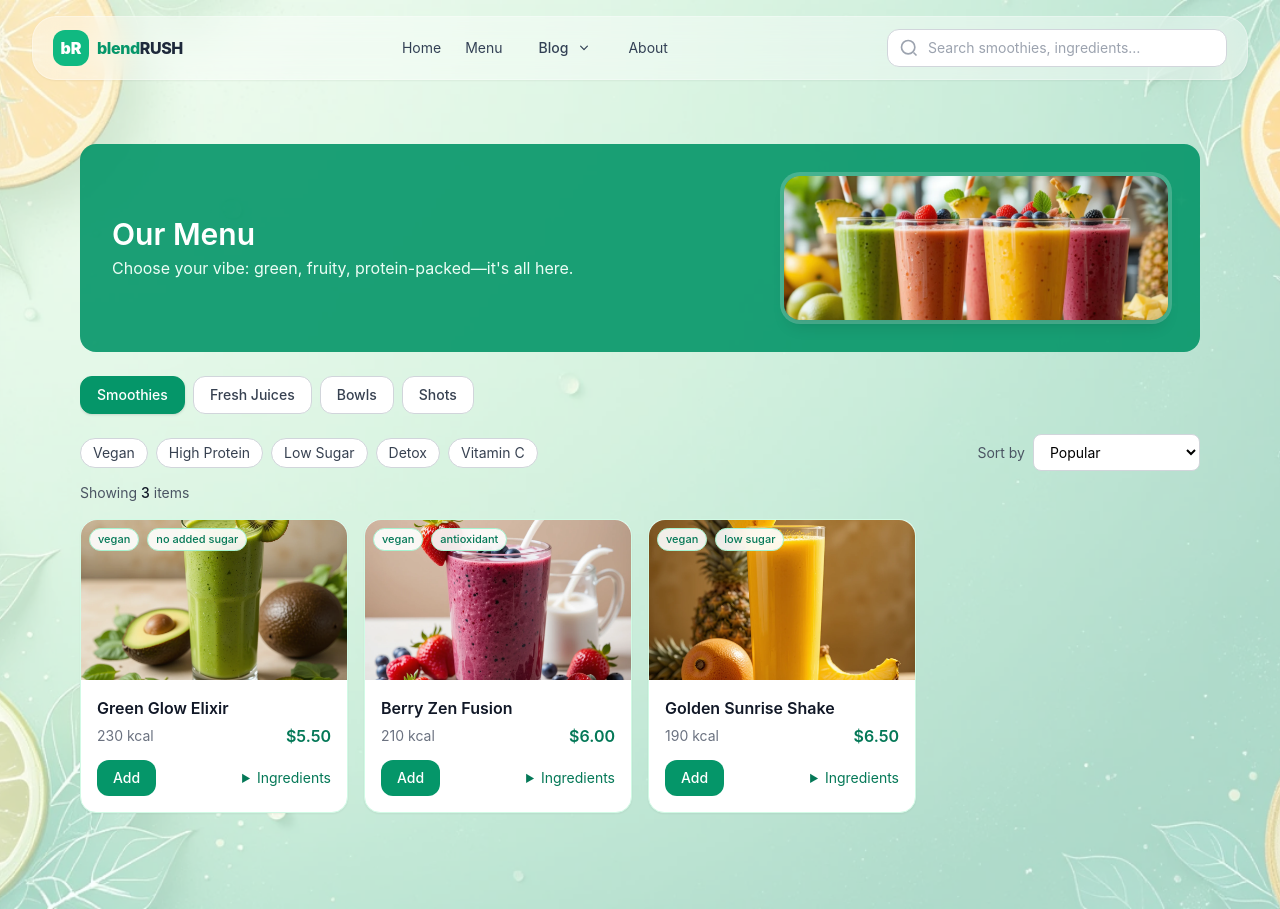
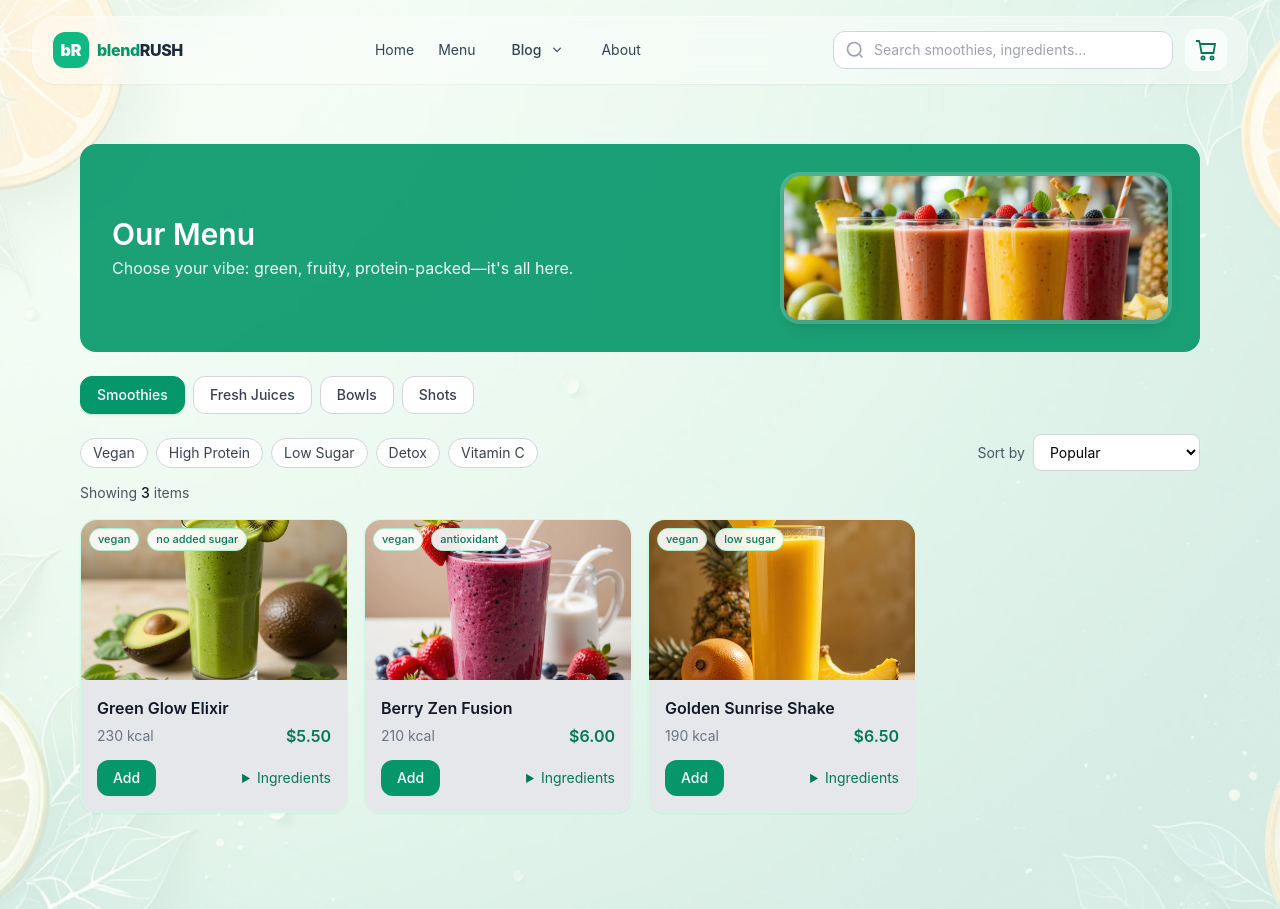
Before and after one commit to BlendRush/frontend, a React (Create React App) app: page /menu in a window 1280 px wide. Built offline with nearby package versions, Linux system fonts and the light colour scheme.

Commit message:
Cart Added

```diff
--- /dev/null
+++ b/src/Component/CartContext.jsx
@@ -0,0 +1,68 @@
+import React, { createContext, useContext, useEffect, useMemo, useReducer } from "react";
+
+const CartContext = createContext(undefined);
+const initialState = { items: [] }; // each item: { id, name, price, image, qty }
+
+function reducer(state, action) {
+  switch (action.type) {
+    case "ADD": {
+      const { item, qty = 1 } = action;
+      const i = state.items.findIndex((x) => x.id === item.id);
+      const items = i >= 0
+        ? state.items.map((x) => x.id === item.id ? { ...x, qty: (x.qty || 0) + qty } : x)
+        : [...state.items, { ...item, qty }];
+      return { ...state, items };
+    }
+    case "SET_QTY": {
+      const { id, qty } = action;
+      const items = state.items
+        .map((x) => (x.id === id ? { ...x, qty } : x))
+        .filter((x) => (x.qty || 0) > 0);
+      return { ...state, items };
+    }
+    case "REMOVE":
+      return { ...state, items: state.items.filter((x) => x.id !== action.id) };
+    case "CLEAR":
+      return initialState;
+    default:
+      return state;
+  }
+}
+
+export function CartProvider({ children, storageKey = "cart:v1" }) {
+  const [state, dispatch] = useReducer(
+    reducer,
+    initialState,
+    (init) => {
+      if (typeof window === "undefined") return init;
+      try { return JSON.parse(localStorage.getItem(storageKey)) || init; } catch { return init; }
+    }
+  );
+
+  useEffect(() => {
+    if (typeof window === "undefined") return;
+    try { localStorage.setItem(storageKey, JSON.stringify(state)); } catch {}
+  }, [state, storageKey]);
+
+  const value = useMemo(() => {
+    const count = state.items.reduce((n, i) => n + (i.qty || 0), 0);
+    const subtotal = state.items.reduce((s, i) => s + (i.price || 0) * (i.qty || 0), 0);
+    return {
+      items: state.items,
+      count,
+      subtotal,
+      addItem: (item, qty = 1) => dispatch({ type: "ADD", item, qty }),
+      setQty: (id, qty) => dispatch({ type: "SET_QTY", id, qty }),
+      removeItem: (id) => dispatch({ type: "REMOVE", id }),
+      clear: () => dispatch({ type: "CLEAR" }),
+    };
+  }, [state]);
+
+  return <CartContext.Provider value={value}>{children}</CartContext.Provider>;
+}
+
+export function useCart() {
+  const ctx = useContext(CartContext);
+  if (!ctx) throw new Error("useCart must be used within CartProvider");
+  return ctx;
+}
--- a/src/Component/N-SearchBar.js
+++ b/src/Component/N-SearchBar.js
@@ -1,16 +1,17 @@
 import React from "react";
 import Dropdown from "../Component/Dropdown";
+import { useCart } from "../Component/CartContext";
 
 export default function NavBar({ search = "", onSearchChange }) {
+  const { count } = useCart(); // <— live total qty
+
   return (
     <header className="fixed inset-x-0 top-0 z-50">
       <nav className="mx-auto max-w-7xl px-4 sm:px-6 lg:px-8">
         <div className="mt-4 flex items-center justify-between rounded-3xl border border-white/30 bg-white/40 px-5 py-3 backdrop-blur-md shadow-sm">
           {/* Logo */}
           <a href="/" className="flex items-center gap-2">
-            <span className="inline-grid place-items-center h-9 w-9 rounded-xl bg-emerald-500 text-white font-black">
-              bR
-            </span>
+            <span className="inline-grid place-items-center h-9 w-9 rounded-xl bg-emerald-500 text-white font-black">bR</span>
             <div className="leading-tight">
               <div className="text-base font-extrabold tracking-tight text-emerald-600">
                 blend<span className="text-slate-800">RUSH</span>
@@ -22,18 +23,17 @@ export default function NavBar({ search = "", onSearchChange }) {
           <div className="hidden md:flex items-center gap-6 text-sm">
             <a className="text-slate-700 hover:text-slate-900" href="#home">Home</a>
             <a className="text-slate-700 hover:text-slate-900" href="#menu">Menu</a>
-            <Dropdown
-              label="Blog"
-              items={[
+            <Dropdown label="Blog" items={[
               { label: "Latest", href: "#" },
               { label: "Recipes", href: "#" },
               { label: "Wellness", href: "#" },
-              ]}
-            />
+            ]}/>
             <a className="text-slate-700 hover:text-slate-900" href="#about">About</a>
           </div>
 
-          {/* Search (replaces Login/Sign Up) */}
+          {/* Search + Cart */}
+          <div className="flex items-center gap-3">
+            {/* Search */}
             <div className="hidden md:block w-[340px]">
               <div className="relative">
                 <input
@@ -42,22 +42,38 @@ export default function NavBar({ search = "", onSearchChange }) {
                   placeholder="Search smoothies, ingredients…"
                   className="w-full rounded-xl border border-gray-300 bg-white pl-10 pr-3 py-2 text-sm focus:outline-none focus:ring-2 focus:ring-emerald-500"
                 />
-              <svg
-                xmlns="http://www.w3.org/2000/svg"
-                viewBox="0 0 24 24"
+                <svg xmlns="http://www.w3.org/2000/svg" viewBox="0 0 24 24"
                      className="absolute left-3 top-1/2 -translate-y-1/2 h-5 w-5 text-gray-400"
-                fill="none"
-                stroke="currentColor"
-                strokeWidth="2"
-              >
+                     fill="none" stroke="currentColor" strokeWidth="2">
                   <circle cx="11" cy="11" r="8" />
                   <path d="m21 21-3.6-3.6" />
                 </svg>
               </div>
             </div>
+
+            {/* Cart button */}
+            <a
+              href="/cart"
+              className="relative grid place-items-center rounded-xl border border-white/30 bg-white/60 p-2 hover:bg-white/80 transition"
+              aria-label={`Cart${count ? `, ${count} item${count > 1 ? "s" : ""}` : ""}`}
+            >
+              <svg xmlns="http://www.w3.org/2000/svg" className="h-6 w-6 text-emerald-700"
+                   viewBox="0 0 24 24" fill="none" stroke="currentColor" strokeWidth="1.8">
+                <path d="M6 6h15l-1.5 9h-12z" />
+                <path d="M6 6l-1-3H2" />
+                <circle cx="9" cy="20" r="1.6" />
+                <circle cx="18" cy="20" r="1.6" />
+              </svg>
+              {count > 0 && (
+                <span className="absolute -top-1.5 -right-1.5 grid h-5 min-w-[1.25rem] place-items-center rounded-full bg-emerald-600 px-1.5 text-[11px] font-bold text-white shadow ring-1 ring-white">
+                  {count}
+                </span>
+              )}
+            </a>
+          </div>
         </div>
 
-        {/* Mobile search */}
+        {/* Mobile search (unchanged) */}
         <div className="md:hidden mt-3 px-1">
           <div className="relative">
             <input
@@ -66,14 +82,9 @@ export default function NavBar({ search = "", onSearchChange }) {
               placeholder="Search smoothies, ingredients…"
               className="w-full rounded-xl border border-gray-300 bg-white pl-10 pr-3 py-2 text-sm focus:outline-none focus:ring-2 focus:ring-emerald-500"
             />
-            <svg
-              xmlns="http://www.w3.org/2000/svg"
-              viewBox="0 0 24 24"
+            <svg xmlns="http://www.w3.org/2000/svg" viewBox="0 0 24 24"
                  className="absolute left-3 top-1/2 -translate-y-1/2 h-5 w-5 text-gray-400"
-              fill="none"
-              stroke="currentColor"
-              strokeWidth="2"
-            >
+                 fill="none" stroke="currentColor" strokeWidth="2">
               <circle cx="11" cy="11" r="8" />
               <path d="m21 21-3.6-3.6" />
             </svg>
--- a/src/Pages/Menu.jsx
+++ b/src/Pages/Menu.jsx
@@ -1,5 +1,7 @@
 import React, { useMemo, useState } from "react";
 import NavSearchBar from "../Component/N-SearchBar.js";
+import { useCart } from "../Component/CartContext"; // <-- NEW
+
 import AvocadoImg from "../assets/Avacado_S.png";
 import BerryImg from "../assets/Berry_S.png";
 import PinappleSImg from "../assets/pineapple_s.png";
@@ -12,12 +14,7 @@ import BannerImg from "../assets/Banner.png";
 import BgImg from "../assets/MBg.png";
 
 // ---- Sample data -----------------------------------------------------------
-const CATEGORIES = [
-  "Smoothies",
-  "Fresh Juices",
-  "Bowls",
-  "Shots",
-];
+const CATEGORIES = ["Smoothies", "Fresh Juices", "Bowls", "Shots"];
 
 const ITEMS = [
   {
@@ -37,7 +34,7 @@ const ITEMS = [
     price: 6.0,
     kcal: 210,
     tags: ["vegan", "antioxidant"],
-    image:BerryImg,
+    image: BerryImg,
     ingredients: ["Blueberry", "Strawberry", "Raspberry", "Oat milk", "Chia"],
   },
   {
@@ -47,7 +44,7 @@ const ITEMS = [
     price: 6.5,
     kcal: 190,
     tags: ["vegan", "low-sugar"],
-    image:PinappleSImg,
+    image: PinappleSImg,
     ingredients: ["Mango, Pineapple, Banana, Turmeric, Oat milk"],
   },
   {
@@ -57,7 +54,7 @@ const ITEMS = [
     price: 4.0,
     kcal: 120,
     tags: ["vitamin-c"],
-    image:OrangeImg,
+    image: OrangeImg,
     ingredients: ["Fresh orange, Lemon, Ginger, Honey, Water"],
   },
   {
@@ -67,7 +64,7 @@ const ITEMS = [
     price: 4.5,
     kcal: 130,
     tags: ["vegan", "detox"],
-    image:BeetImg,
+    image: BeetImg,
     ingredients: ["Beetroot, Carrot, Apple, Lemon, Mint leaves"],
   },
   {
@@ -77,7 +74,7 @@ const ITEMS = [
     price: 7.5,
     kcal: 380,
     tags: ["vegan", "protein"],
-    image:AcaiImg,
+    image: AcaiImg,
     ingredients: ["Acai", "Granola", "Banana", "Peanut butter", "Cacao nibs"],
   },
   {
@@ -87,7 +84,7 @@ const ITEMS = [
     price: 7.0,
     kcal: 340,
     tags: ["vegan", "omega-3"],
-    image:ChiaImg,
+    image: ChiaImg,
     ingredients: ["Chia", "Coconut milk", "Mango", "Pineapple", "Toasted coconut"],
   },
   {
@@ -97,7 +94,7 @@ const ITEMS = [
     price: 2.0,
     kcal: 25,
     tags: ["detox", "immunity"],
-    image:GingerImg,
+    image: GingerImg,
     ingredients: ["Ginger", "Lemon", "Honey"],
   },
 ];
@@ -135,6 +132,8 @@ export default function MenuPage() {
   const [sortBy, setSortBy] = useState("popular");
   const [toast, setToast] = useState(null);
 
+  const { addItem } = useCart(); // <-- NEW
+
   const toggleTag = (key) => {
     setActiveTags((prev) =>
       prev.includes(key) ? prev.filter((k) => k !== key) : [...prev, key]
@@ -170,7 +169,12 @@ export default function MenuPage() {
     return list;
   }, [category, search, activeTags, sortBy]);
 
+  // Add to cart + keep your toast behavior
   const handleAdd = (item) => {
+    addItem(
+      { id: item.id, name: item.name, price: item.price, image: item.image },
+      1
+    );
     setToast({ name: item.name });
     setTimeout(() => setToast(null), 1800);
   };
@@ -185,13 +189,12 @@ export default function MenuPage() {
       }}
     >
       {/* Overlay */}
-      <div className="absolute inset-0 bg-white/60"></div>
+      <div className="absolute inset-0 bg-white/80"></div>
 
       {/* Main content */}
       <div className="relative">
         <NavSearchBar search={search} onSearchChange={(v) => setSearch(v)} />
         <main id="menu" className="mx-auto max-w-6xl px-4 pb-24">
-
           {/* Hero */}
           <section className="mt-8 rounded-2xl bg-emerald-600/90 text-white p-6 md:p-8 flex flex-col md:flex-row items-center gap-6">
             <div className="flex-1">
@@ -257,7 +260,8 @@ export default function MenuPage() {
 
           {/* Count */}
           <p className="mt-3 text-sm text-gray-600">
-            Showing <span className="font-medium text-gray-900">{filtered.length}</span> item{filtered.length !== 1 ? "s" : ""}
+            Showing <span className="font-medium text-gray-900">{filtered.length}</span>{" "}
+            item{filtered.length !== 1 ? "s" : ""}
             {activeTags.length ? (
               <> with {activeTags.length} filter{activeTags.length !== 1 ? "s" : ""}</>
             ) : null}
@@ -268,7 +272,7 @@ export default function MenuPage() {
             {filtered.map((item) => (
               <article
                 key={item.id}
-                className="group rounded-2xl bg-white border border-emerald-100 shadow-sm hover:shadow-md transition-shadow"
+                className="group rounded-2xl bg-gray-200 border border-emerald-100 shadow-sm hover:shadow-md transition-shadow"
               >
                 <div className="relative">
                   <img
@@ -288,16 +292,20 @@ export default function MenuPage() {
                   </div>
                 </div>
 
-                <div className="p-4">
-                  <h3 className="text-base font-semibold text-gray-900 line-clamp-1">{item.name}</h3>
+                <div className="p-4 ">
+                  <h3 className="text-base font-semibold text-gray-900 line-clamp-1">
+                    {item.name}
+                  </h3>
                   <div className="mt-1 flex items-center justify-between">
                     <p className="text-sm text-gray-500">{item.kcal} kcal</p>
-                    <p className="text-emerald-700 font-semibold">{formatCurrency(item.price)}</p>
+                    <p className="text-emerald-700 font-semibold">
+                      {formatCurrency(item.price)}
+                    </p>
                   </div>
 
                   <div className="mt-3 flex items-center justify-between">
                     <button
-                      onClick={() => handleAdd(item)}
+                      onClick={() => handleAdd(item)} // <-- wired to cart
                       className="rounded-xl bg-emerald-600 text-white px-4 py-2 text-sm font-medium hover:bg-emerald-700 active:scale-[0.99] transition"
                     >
                       Add
@@ -323,6 +331,7 @@ export default function MenuPage() {
           className={`pointer-events-none fixed inset-x-0 bottom-6 flex justify-center transition-all duration-300 ${
             toast ? "opacity-100 translate-y-0" : "opacity-0 translate-y-3"
           }`}
+          aria-live="polite"
         >
           <div className="pointer-events-auto rounded-xl bg-gray-900 text-white px-4 py-2 text-sm shadow-lg">
             Added <span className="font-medium">{toast?.name}</span> to your order
--- a/src/index.js
+++ b/src/index.js
@@ -1,10 +1,22 @@
 import React from 'react';
-import { createRoot } from 'react-dom/client';
+//import { createRoot } from 'react-dom/client';
 import { BrowserRouter } from 'react-router-dom';
 import App from './App';
+import { CartProvider } from "./Component/CartContext";
+import ReactDOM from "react-dom/client";
 
-createRoot(document.getElementById('root')).render(
+/*createRoot(document.getElementById('root')).render(
   <BrowserRouter>
     <App />
   </BrowserRouter>
+);*/
+
+ReactDOM.createRoot(document.getElementById("root")).render(
+  <React.StrictMode>
+    <BrowserRouter>
+      <CartProvider>
+        <App />
+      </CartProvider>
+    </BrowserRouter>
+  </React.StrictMode>
 );
```
Lines whose indentation alone changed are shown as unchanged.
